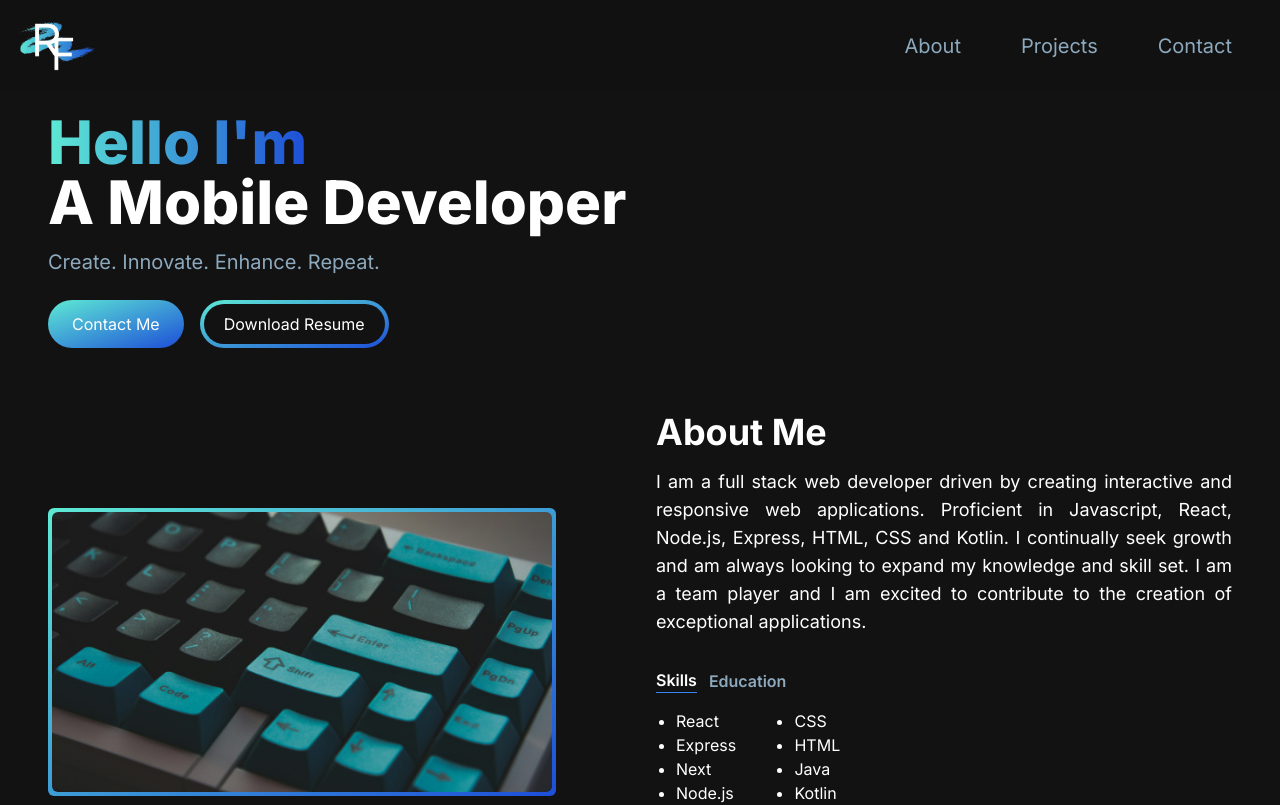
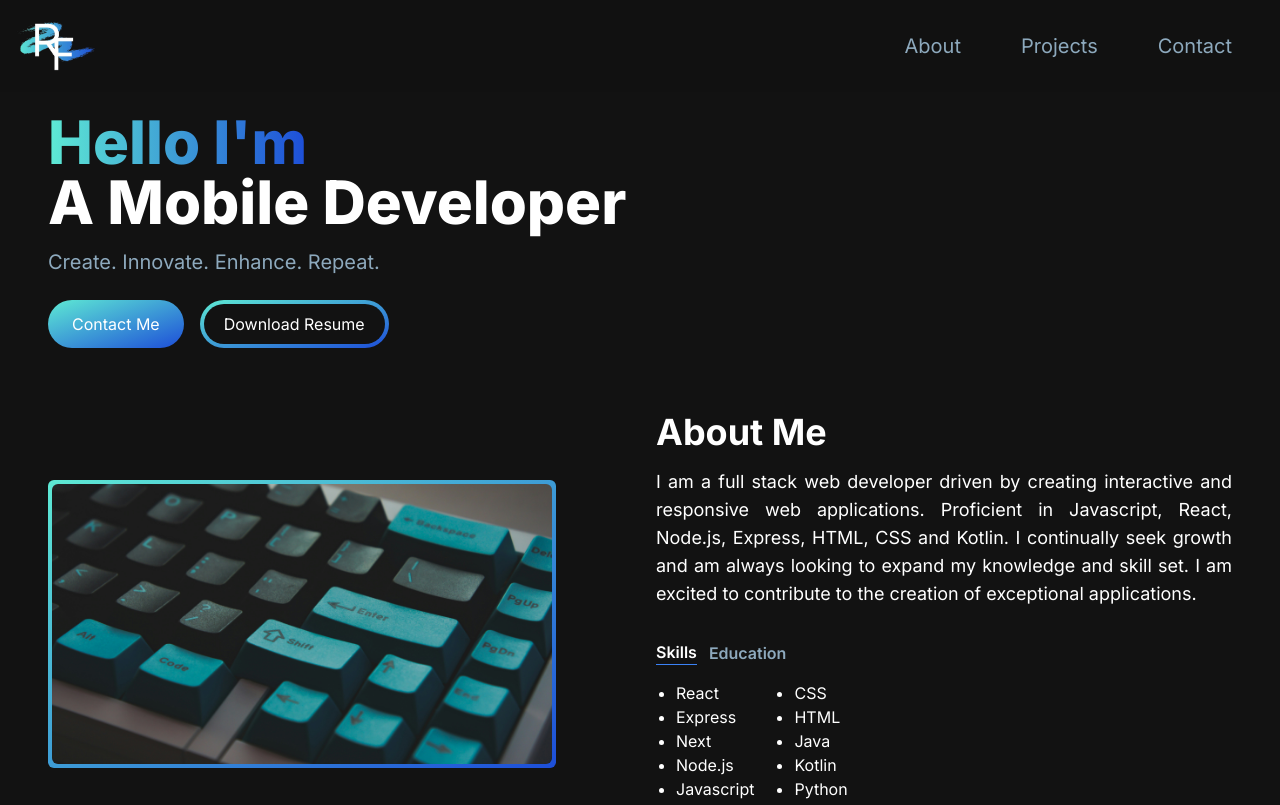
Before and after one commit to rayafarhadi/rayafarhadi.github.io, a Next.js app: page / in a window 1280 px wide. Shown: the top 805 px of the page. Built offline with nearby package versions, Linux system fonts and the light colour scheme.

Commit message:
updated about text

```diff
--- a/app/components/About/AboutSection.jsx
+++ b/app/components/About/AboutSection.jsx
@@ -68,9 +68,8 @@ const AboutSection = () => {
             I am a full stack web developer driven by creating interactive and
             responsive web applications. Proficient in Javascript, React,
             Node.js, Express, HTML, CSS and Kotlin. I continually seek growth
-            and am always looking to expand my knowledge and skill set. I am a
-            team player and I am excited to contribute to the creation of
-            exceptional applications.
+            and am always looking to expand my knowledge and skill set. I am
+            excited to contribute to the creation of exceptional applications.
           </p>
         </div>
         <div className="mt-4 md:mt-0 col-start-2 place-self-start flex flex-col items-start">
```
